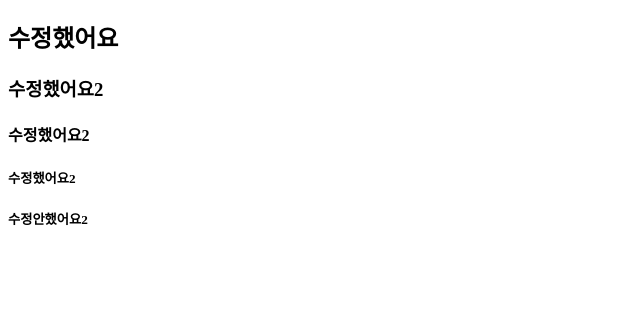
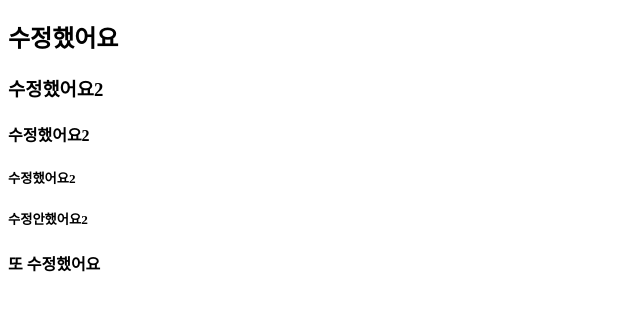
Before and after one commit to redcontroller/morganWorld, a plain HTML site: page index.html in a window 1280 px wide. Shown: the part 70-380 px from the top of the page, without its empty margins (0-640 px from the left). Drawn offline with Linux system fonts and the light colour scheme.

Commit message:
또 수정했어요 추가

```diff
--- a/index.html
+++ b/index.html
@@ -15,6 +15,7 @@
     <h4>수정했어요2</h4>
     <h5>수정했어요2</h5>
     <h5>수정안했어요2</h5>
+    <h4>또 수정했어요</h4>
 </body>
 
 </html>
```
